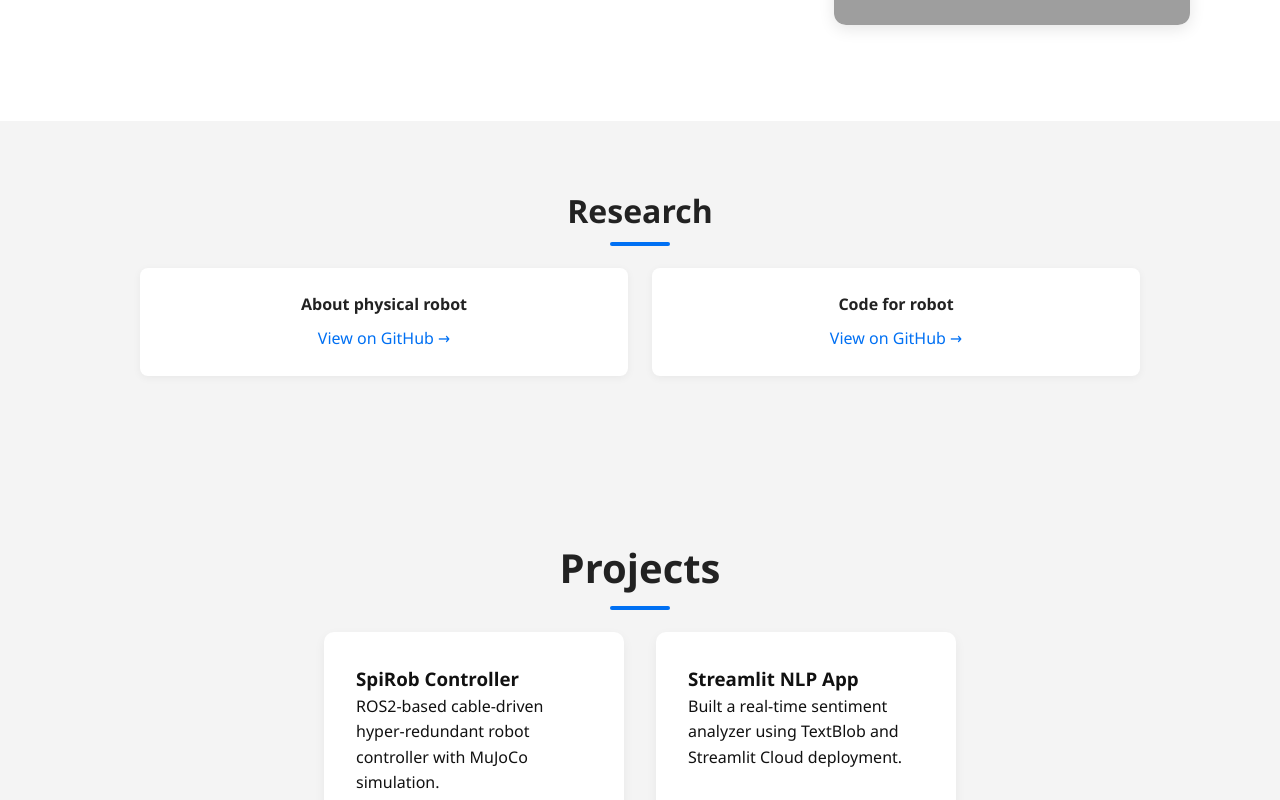
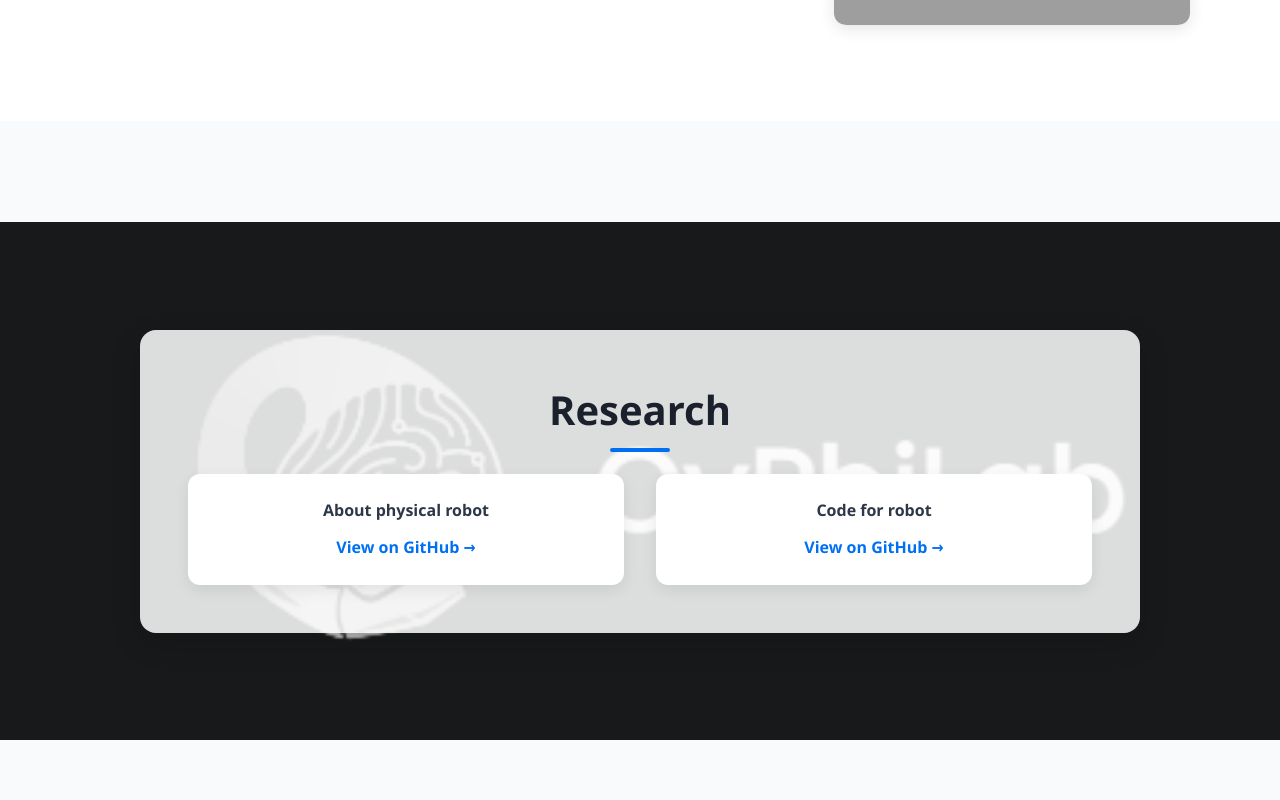
Before and after one commit to thomasbenti/personal-website, a React (Vite) app: page / in a window 1280 px wide. Shown: the part 740-1540 px from the top of the page. Built offline with nearby package versions, Linux system fonts and the light colour scheme; grey boxes are pictures that could not be loaded.

Commit message:
made css more interesting again

```diff
--- a/src/sections/Research.css
+++ b/src/sections/Research.css
@@ -1,51 +1,67 @@
-/* Research.css */
-
-.research {
-  background-color: #f4f4f4;
-  padding: 4rem 2rem;
+.research-section {
+  background-image: url("/cyphilab-bg.png");
+  background-size: contain;
+  background-repeat: no-repeat;
+  background-position: center;
+  background-color: #f9fafb;
+  padding: 6rem 2rem;
+  min-height: 90vh;
+  display: flex;
+  justify-content: center;
+  align-items: center;
 }
 
-.research-container {
+.research-overlay {
+  background-color: rgba(255, 255, 255, 0.85);
+  padding: 3rem;
+  border-radius: 16px;
   max-width: 1000px;
-  margin: 0 auto;
-  text-align: center;
+  width: 100%;
+  box-shadow: 0 10px 30px rgba(0, 0, 0, 0.15);
 }
 
-.research-container h2 {
-  font-size: 2rem;
+.research-heading {
+  font-size: 2.5rem;
+  text-align: center;
   margin-bottom: 2rem;
+  font-weight: bold;
+  color: #1a202c;
 }
 
-.research-grid {
+.research-cards {
   display: grid;
-  gap: 1.5rem;
   grid-template-columns: repeat(auto-fit, minmax(280px, 1fr));
+  gap: 2rem;
 }
 
 .research-card {
-  background: white;
+  background: #ffffff;
   padding: 1.5rem;
-  border-radius: 8px;
-  box-shadow: 0 2px 8px rgba(0, 0, 0, 0.05);
-  transition: box-shadow 0.3s ease;
+  border-radius: 12px;
+  box-shadow: 0 5px 15px rgba(0, 0, 0, 0.08);
+  text-align: center;
+  transition: transform 0.3s ease, box-shadow 0.3s ease;
 }
 
 .research-card:hover {
-  box-shadow: 0 4px 16px rgba(0, 0, 0, 0.1);
+  transform: translateY(-5px);
+  box-shadow: 0 10px 20px rgba(0, 0, 0, 0.12);
 }
 
 .research-card p {
   font-weight: 600;
-  margin-bottom: 0.5rem;
-  color: #222;
+  margin-bottom: 0.75rem;
+  color: #2d3748;
 }
 
 .research-card a {
   color: #0070f3;
-  font-weight: 500;
+  font-weight: 600;
   text-decoration: none;
+  transition: color 0.2s ease;
 }
 
 .research-card a:hover {
   text-decoration: underline;
+  color: #0051c3;
 }
--- a/src/sections/Research.jsx
+++ b/src/sections/Research.jsx
@@ -1,6 +1,5 @@
 import React from "react";
 import "./Research.css";
-
 const researchItems = [
   {
     title: "About physical robot",
@@ -14,11 +13,10 @@ const researchItems = [
 
 const Research = () => {
   return (
-    <section id="research" className="research">
-      <div className="research-container">
-        <h2>Research</h2>
-
-        <div className="research-grid">
+    <section id="research" className="research-section">
+      <div className="research-overlay">
+        <h2 className="research-heading">Research</h2>
+        <div className="research-cards">
           {researchItems.map((item, index) => (
             <div key={index} className="research-card">
               <p>{item.title}</p>
--- a/src/sections/Resume.css
+++ b/src/sections/Resume.css
@@ -22,7 +22,7 @@
 .resume-viewer embed {
   width: 100%;
   max-width: 850px;
-  height: 700px;
+  height: 1120px;
   margin: 0 auto;
   border: 1px solid #ccc;
   border-radius: 8px;
--- a/src/sections/Resume.jsx
+++ b/src/sections/Resume.jsx
@@ -17,7 +17,7 @@ const Resume = () => {
           src="/Resume.pdf"
           type="application/pdf"
           width="100%"
-          height="700px"
+          height="900px"
         />
       </div>
     </section>
```
Also changed, not shown: public/cyphilab-bg.png (added).
